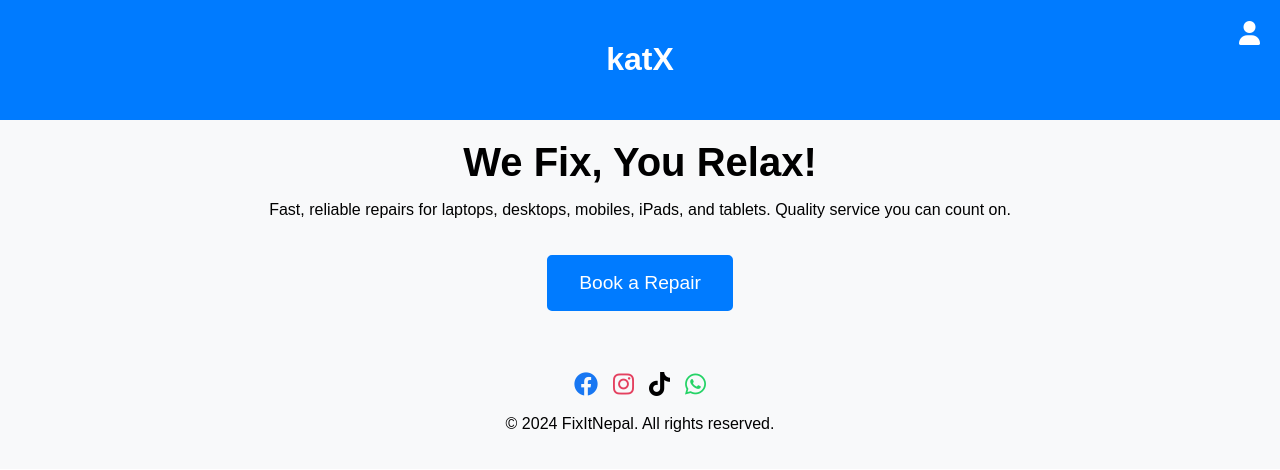
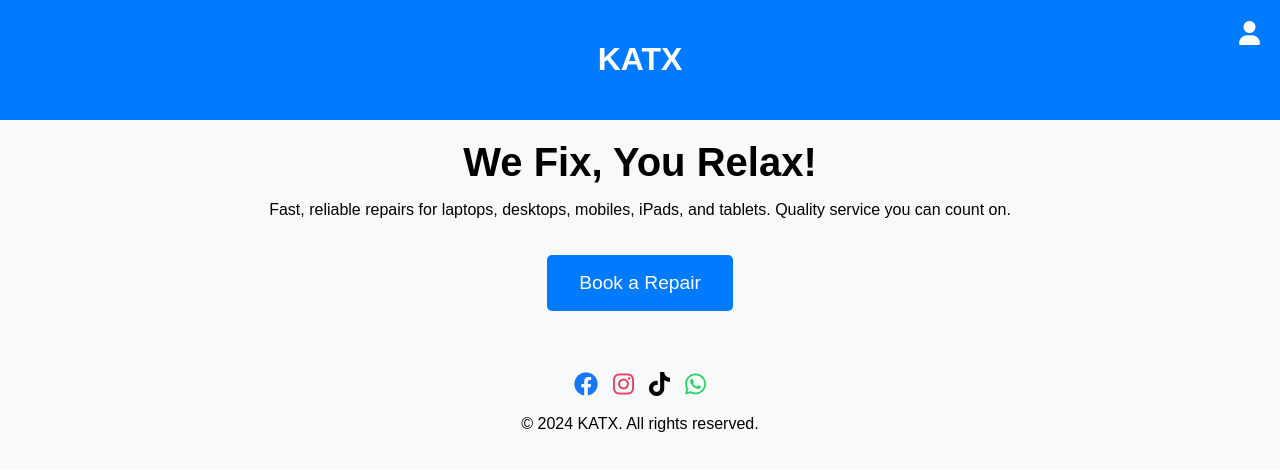
Before and after one commit to xyrdesktop/roznthapa.github.io, a plain HTML site: page index.html in a window 1280 px wide. Drawn offline with Linux system fonts and the light colour scheme.

Commit message:
Update index.html

```diff
--- a/index.html
+++ b/index.html
@@ -224,7 +224,7 @@
 </head>
 <body>
     <header>
-        <h1>katX</h1>
+        <h1>KATX</h1>
         <a href="#" class="user-icon" aria-label="User Login" onclick="openLoginModal()"><i class="fas fa-user"></i></a>
     </header>
 
@@ -351,7 +351,7 @@
             <a href="https://www.tiktok.com" target="_blank" rel="noopener noreferrer" class="social-icon" aria-label="TikTok"><i class="fab fa-tiktok"></i></a>
             <a href="https://www.whatsapp.com" target="_blank" rel="noopener noreferrer" class="social-icon" aria-label="WhatsApp"><i class="fab fa-whatsapp"></i></a>
         </div>
-        <p>&copy; 2024 FixItNepal. All rights reserved.</p>
+        <p>&copy; 2024 KATX. All rights reserved.</p>
     </footer>
 
     <script>
```
